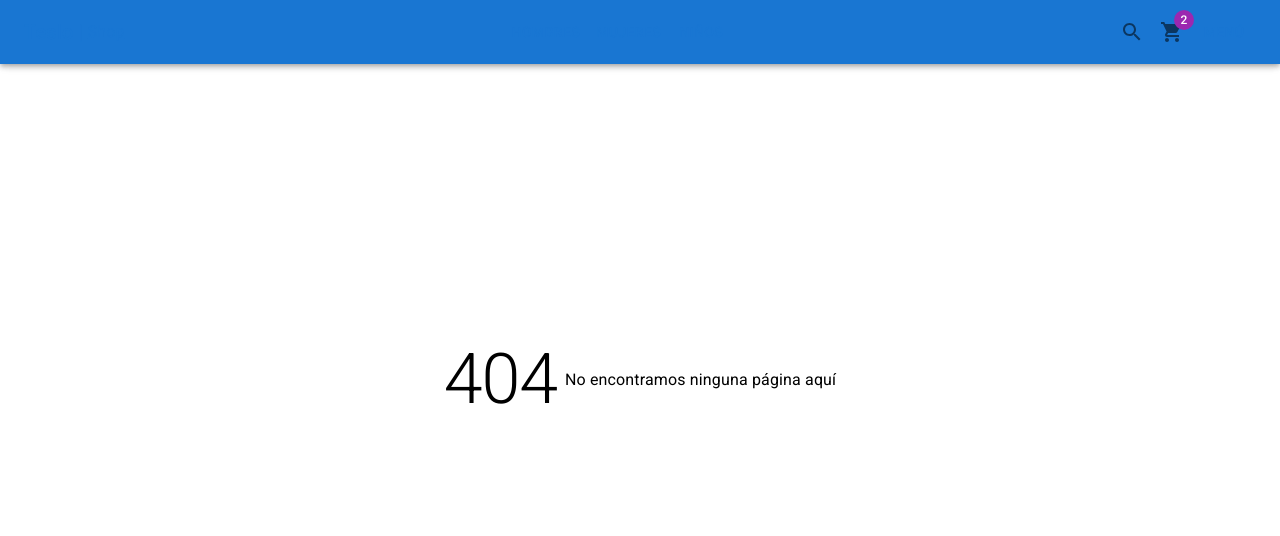
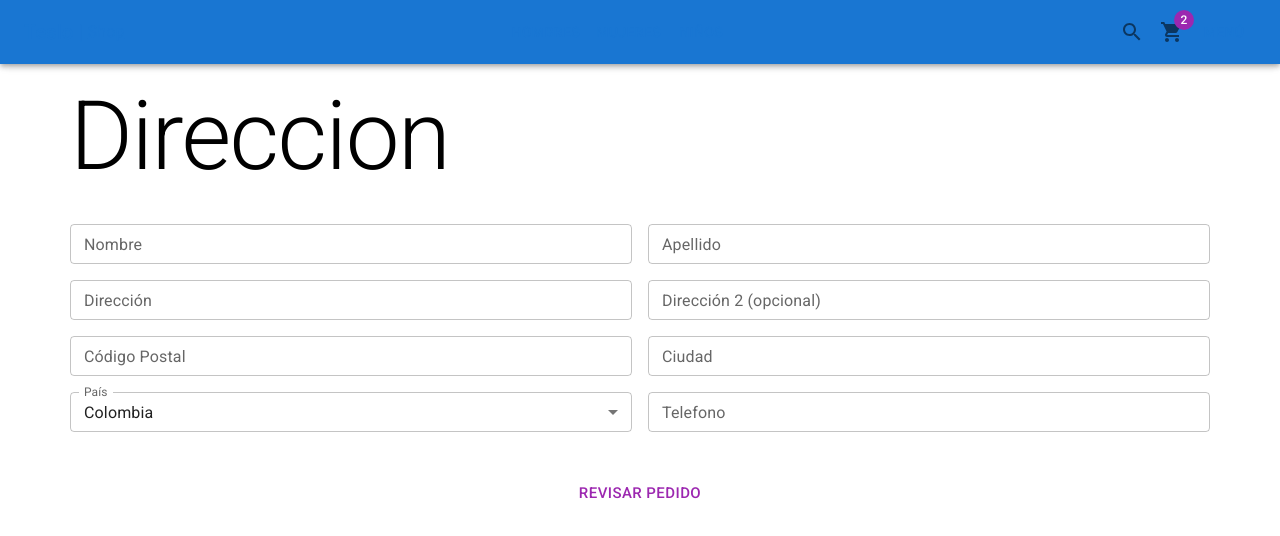
Before and after one commit to SebasRDev/teslo_shop_next, a Next.js app: page /checkout/address in a window 1280 px wide. Before the commit this address had no page. Shown: the top 536 px of the page. Built offline with nearby package versions, Linux system fonts and the light colour scheme.

Commit message:
paginas de checkout

```diff
--- a/components/cart/CartList.tsx
+++ b/components/cart/CartList.tsx
@@ -33,7 +33,7 @@
               <Link>
                 <CardActionArea>
                   <CardMedia
-                    image={`products/${product.images[0]}`}
+                    image={`/products/${product.images[0]}`}
                     component="img"
                     sx={{ borderRadius: "5px" }}
                   />
--- /dev/null
+++ b/pages/checkout/address.tsx
@@ -0,0 +1,94 @@
+import {
+  Box,
+  Button,
+  Grid,
+  MenuItem,
+  TextField,
+  Typography,
+} from "@mui/material";
+import { ShopLayout } from "../../components/layouts/ShopLayout";
+const AddressPage = () => {
+  return (
+    <ShopLayout
+      title={"Dirección"}
+      pageDescription={"Confirmar dirección de destino"}
+    >
+      <Typography variant="h1" component="h1">
+        Direccion
+      </Typography>
+      <Grid container spacing={2} sx={{ mt: 2 }}>
+        <Grid item xs={12} sm={6}>
+          <TextField label="Nombre" variant="outlined" size="small" fullWidth />
+        </Grid>
+        <Grid item xs={12} sm={6}>
+          <TextField
+            label="Apellido"
+            variant="outlined"
+            size="small"
+            fullWidth
+          />
+        </Grid>
+
+        <Grid item xs={12} sm={6}>
+          <TextField
+            label="Dirección"
+            variant="outlined"
+            size="small"
+            fullWidth
+          />
+        </Grid>
+        <Grid item xs={12} sm={6}>
+          <TextField
+            label="Dirección 2 (opcional)"
+            variant="outlined"
+            size="small"
+            fullWidth
+          />
+        </Grid>
+
+        <Grid item xs={12} sm={6}>
+          <TextField
+            label="Código Postal"
+            variant="outlined"
+            size="small"
+            fullWidth
+          />
+        </Grid>
+        <Grid item xs={12} sm={6}>
+          <TextField label="Ciudad" variant="outlined" size="small" fullWidth />
+        </Grid>
+
+        <Grid item xs={12} sm={6}>
+          <TextField
+            label="País"
+            select
+            variant="outlined"
+            size="small"
+            fullWidth
+            value={1}
+          >
+            <MenuItem value={1}>Colombia</MenuItem>
+            <MenuItem value={2}>Mexico</MenuItem>
+            <MenuItem value={3}>Panama</MenuItem>
+          </TextField>
+        </Grid>
+        <Grid item xs={12} sm={6}>
+          <TextField
+            label="Telefono"
+            variant="outlined"
+            size="small"
+            fullWidth
+          />
+        </Grid>
+      </Grid>
+
+      <Box sx={{ mt: 5 }} display="flex" justifyContent="center">
+        <Button color="secondary" size="large" className="circular-btn">
+          Revisar pedido
+        </Button>
+      </Box>
+    </ShopLayout>
+  );
+};
+
+export default AddressPage;
```
Also changed, not shown: pages/checkout/summary.tsx (added, +72 -0 lines).
